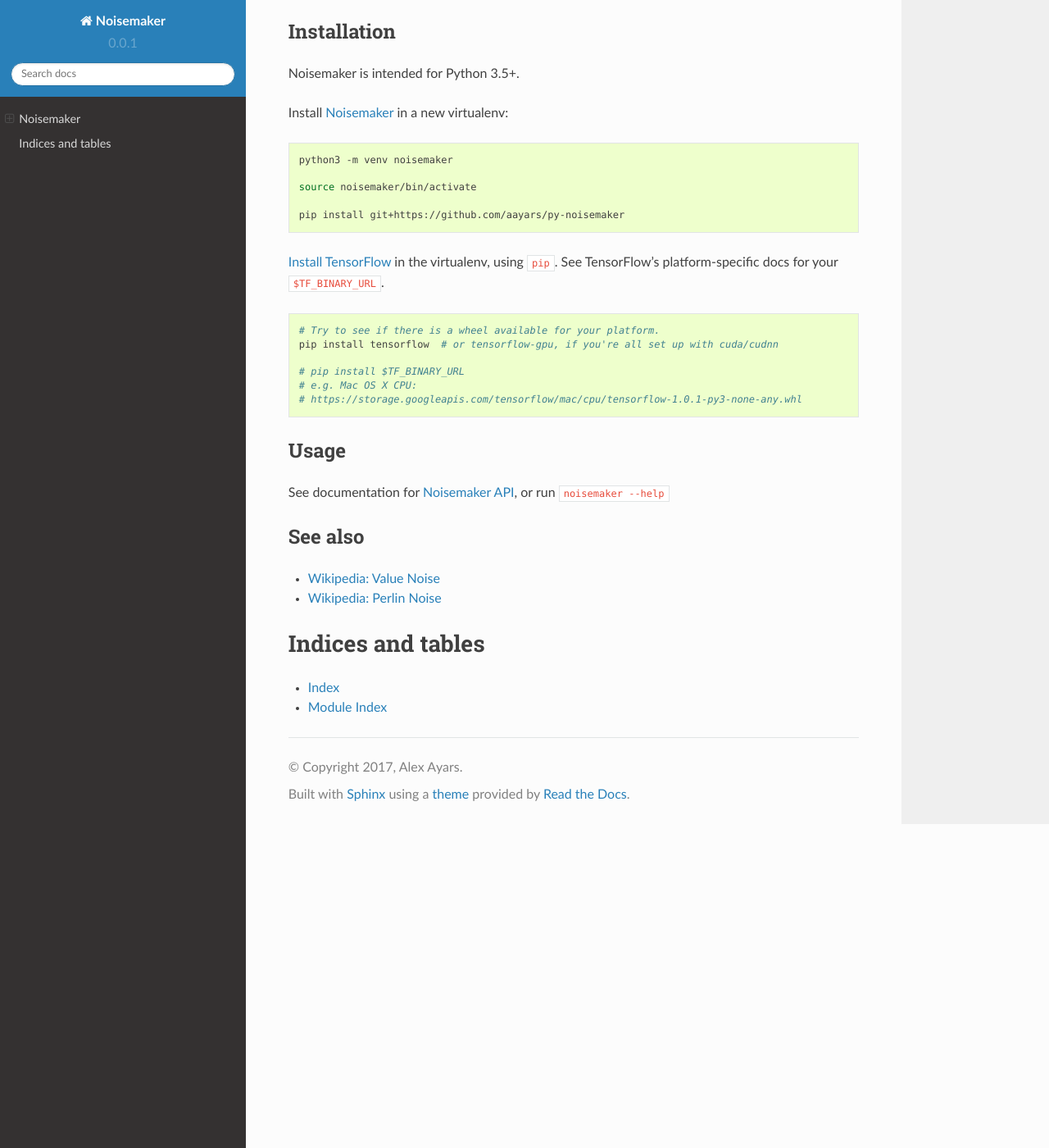
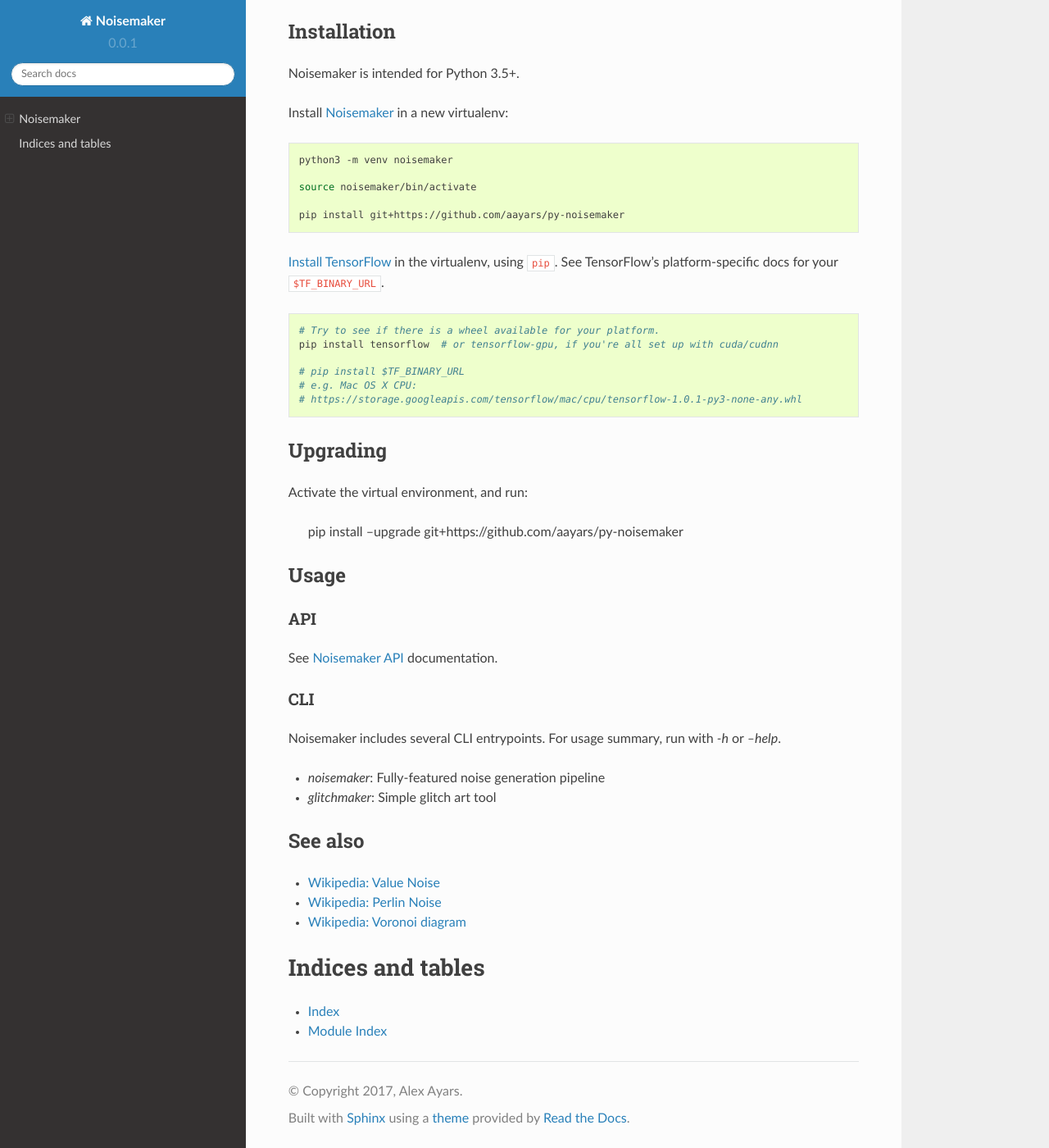
Before and after one commit to aayars/py-noisemaker, a Sphinx documentation site: the page built from docs/index.rst, in a window 1280 px wide and 1400 px high, scrolled down 490 px. Shown: the whole window at 82% size. Built offline with Sphinx 7.4.7 and the Read the Docs theme 2.0.0, drawn with Linux system fonts in a browser that asks for light colours.

Commit message:
update doc index

```diff
--- a/docs/index.rst
+++ b/docs/index.rst
@@ -38,16 +38,35 @@
     # e.g. Mac OS X CPU:
     # https://storage.googleapis.com/tensorflow/mac/cpu/tensorflow-1.0.1-py3-none-any.whl
 
+Upgrading
+---------
+
+Activate the virtual environment, and run:
+
+    pip install --upgrade git+https://github.com/aayars/py-noisemaker
+
 Usage
 -----
 
-See documentation for :doc:`api`, or run ``noisemaker --help``
+API
+~~~
+
+See :doc:`api` documentation.
+
+CLI
+~~~
+
+Noisemaker includes several CLI entrypoints. For usage summary, run with `-h` or `--help`.
+
+-  `noisemaker`: Fully-featured noise generation pipeline
+-  `glitchmaker`: Simple glitch art tool
 
 See also
 --------
 
 -  `Wikipedia: Value Noise`_
 -  `Wikipedia: Perlin Noise`_
+-  `Wikipedia: Voronoi diagram`_
 
 Indices and tables
 ==================
@@ -61,3 +80,4 @@
 .. _`install TensorFlow`: https://www.tensorflow.org/install/
 .. _`Wikipedia: Value Noise`: https://en.wikipedia.org/wiki/Value_noise
 .. _`Wikipedia: Perlin Noise`: https://en.wikipedia.org/wiki/Perlin_noise
+.. _`Wikipedia: Voronoi diagram`: https://en.wikipedia.org/wiki/Voronoi_diagram
```
